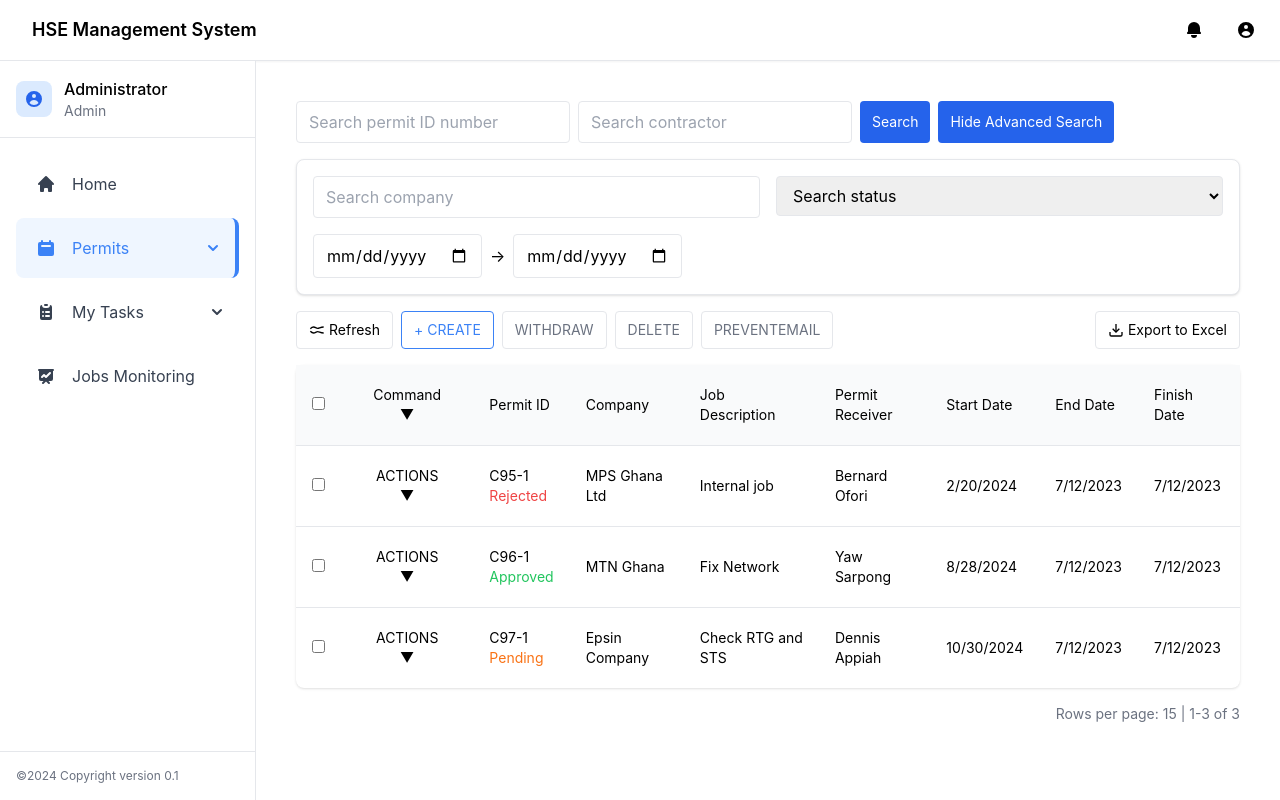
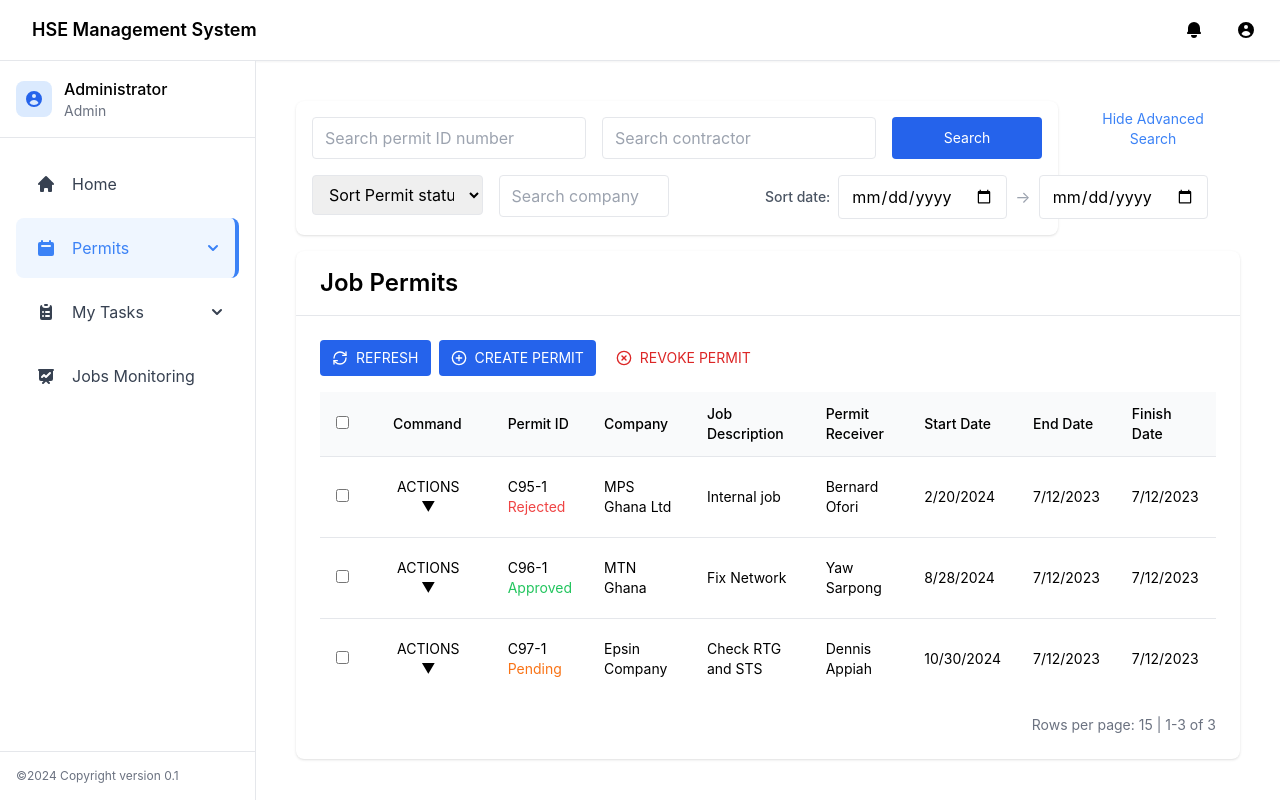
Before and after one commit to beko50/work-permit, a React (Create React App) app in the folder my-work-permit/: page /dashboard/permits/job-permits in a window 1280 px wide. Both pictures are taken after a click on the button "Show Advanced Search". Built offline with nearby package versions, Linux system fonts and the light colour scheme.

Commit message:
create permit form

```diff
--- a/my-work-permit/src/JobPermit.jsx
+++ b/my-work-permit/src/JobPermit.jsx
@@ -3,8 +3,7 @@ import { Card, CardHeader, CardContent } from './components/ui/card';
 import { Button } from './components/ui/button';
 import { Input, Select } from './components/ui/form';
 import { Table, TableHead, TableBody, TableRow, TableCell } from './components/ui/table';
-import { ExportToExcel } from './components/ui/export';
-import { Refresh, Withdraw, Delete, PreventEmail } from './components/ui/actions';
+import { RefreshCw, PlusCircle, XCircle } from 'lucide-react';
 
 const JobPermit = () => {
   const [showAdvanced, setShowAdvanced] = useState(false);
@@ -34,93 +33,134 @@ const JobPermit = () => {
 
   return (
     <div className="w-full p-4">
-      <div className="mb-4 flex space-x-2">
+      {/* Search Section */}
+      <div className="mb-4 flex justify-between items-start gap-2">
+        <Card className="flex-1 p-4">
+          <div className="flex flex-col gap-4">
+            <div className="flex gap-4">
+              <div className="flex-1">
                 <Input
                   placeholder="Search permit ID number"
                   value={searchParams.requestId}
                   onChange={(e) => setSearchParams({ ...searchParams, requestId: e.target.value })}
-          className="w-[200px]"
+                  className="w-full"
                 />
+              </div>
+              <div className="flex-1">
                 <Input
                   placeholder="Search contractor"
                   value={searchParams.contractor}
                   onChange={(e) => setSearchParams({ ...searchParams, contractor: e.target.value })}
-          className="w-[200px]"
+                  className="w-full"
                 />
-        <Button variant="primary" onClick={() => console.log('search')}>
+              </div>
+              <Button variant="primary" onClick={() => console.log('search')} className="w-[150px]">
                 Search
               </Button>
+            </div>
+
+            {showAdvanced && (
+              <div className="grid grid-cols-12 gap-4">
+                <div className="col-span-3">
+                  <Select
+                    placeholder="Sort Permit status"
+                    value={searchParams.status}
+                    onChange={(e) => setSearchParams({ ...searchParams, status: e.target.value })}
+                    options={['Approved', 'Pending', 'Rejected']}
+                    className="w-full"
+                  />
+                </div>
+                <div className="col-span-3">
+                  <Input
+                    placeholder="Search company"
+                    value={searchParams.company}
+                    onChange={(e) => setSearchParams({ ...searchParams, company: e.target.value })}
+                    className="w-full"
+                  />
+                </div>
+                <div className="col-span-6 flex items-center gap-2 pl-20">
+                  <span className="text-sm font-medium text-gray-600 whitespace-nowrap">Sort date:</span>
+                  <div className="flex-1 flex gap-2">
+                    <Input
+                      type="date"
+                      value={searchParams.startDate}
+                      onChange={(e) => setSearchParams({ ...searchParams, startDate: e.target.value })}
+                      className="flex-1"
+                    />
+                    <span className="self-center text-gray-400">→</span>
+                    <Input
+                      type="date"
+                      value={searchParams.endDate}
+                      onChange={(e) => setSearchParams({ ...searchParams, endDate: e.target.value })}
+                      className="flex-1"
+                    />
+                  </div>
+                </div>
+              </div>
+            )}
+          </div>
+        </Card>
         <Button
-          variant="primary"
+          variant="outline"
           onClick={() => setShowAdvanced(!showAdvanced)}
-          className="ml-auto"
-        >
+          className="border-blue-500 text-blue-500 hover:bg-blue-50">
           {showAdvanced ? 'Hide Advanced Search' : 'Show Advanced Search'}
         </Button>
       </div>
 
-      {showAdvanced && (
-        <Card className="border p-4 mb-4">
-          <div className="grid grid-cols-2 gap-4">
-            <Input
-              placeholder="Search company"
-              value={searchParams.company}
-              onChange={(e) => setSearchParams({ ...searchParams, company: e.target.value })}
-              className="w-[200px]"
-            />
-            <Select
-              placeholder="Search status"
-              value={searchParams.status}
-              onChange={(e) => setSearchParams({ ...searchParams, status: e.target.value })}
-              options={['Expired', 'Approved', 'For approval']}
-              className="w-[200px]"
-            />
-            <div className="col-span-2 flex gap-2">
-              <Input
-                type="date"
-                value={searchParams.startDate}
-                onChange={(e) => setSearchParams({ ...searchParams, startDate: e.target.value })}
-                className="w-[200px]"
-              />
-              <span className="self-center">→</span>
-              <Input
-                type="date"
-                value={searchParams.endDate}
-                onChange={(e) => setSearchParams({ ...searchParams, endDate: e.target.value })}
-              />
-            </div>
-          </div>
-        </Card>
-      )}
-
-      {/* Actions */}
+      {/* Main Content Card */}
+      <Card>
+        <CardHeader>
+          <h1 className="text-2xl font-semibold">Job Permits</h1>
+        </CardHeader>
+        <CardContent className="p-4">
+          {/* Action Buttons */}
           <div className="flex gap-2 mb-4">
-        <Refresh onClick={() => console.log('refresh')} />
-        <Button onClick={() => {}} className="border-blue-500 text-blue-500">+ CREATE</Button>
-        <Withdraw onClick={() => console.log('withdraw')} />
-        <Delete onClick={() => console.log('delete')} />
-        <PreventEmail onClick={() => console.log('prevent email')} />
-        <ExportToExcel data={permits} filename="permits">Export to Excel</ExportToExcel>
+            <Button
+              variant="secondary"
+              className="flex items-center gap-2 bg-blue-600 text-white hover:bg-blue-700"
+              onClick={() => console.log('refresh')}
+            >
+              <RefreshCw className="w-4 h-4" />
+              REFRESH
+            </Button>
+            <Button
+              variant='secondary'
+              className="flex items-center gap-2 bg-blue-600 text-white hover:bg-blue-700"
+              onClick={() => console.log('create')}
+            >
+              <PlusCircle className="w-4 h-4" />
+              CREATE PERMIT
+            </Button>
+            <Button
+              variant="destructive"
+              className="flex items-center gap-2 text-red-600 hover:bg-red-50 border-none"
+              onClick={() => console.log('revoke')}
+            >
+              <XCircle className="w-4 h-4" />
+              REVOKE PERMIT
+            </Button>
           </div>
 
-      {/* Permits table */}
-      <Card>
+          {/* Table */}
           <Table>
             <TableHead>
               <TableRow>
-              <TableCell className="w-8"><input type="checkbox" className="rounded border-gray-300" /></TableCell>
+                <TableCell className="w-8">
+                  <input type="checkbox" className="rounded border-gray-300" />
+                </TableCell>
                 <TableCell>
-                <Button variant="ghost" className="text-sm">
-                  Command ▼
+                <Button variant="ghost" className="text-sm font-medium">
+                    Command
                   </Button>
                 </TableCell>
-              <TableCell>Permit ID</TableCell>
-              <TableCell>Company</TableCell>
-              <TableCell>Job Description</TableCell>
-              <TableCell>Permit Receiver</TableCell>
-              <TableCell>Start Date</TableCell>
-              <TableCell>End Date</TableCell>
-              <TableCell>Finish Date</TableCell>
+                <TableCell className="text-base font-medium">Permit ID</TableCell>
+                <TableCell className="text-base font-medium">Company</TableCell>
+                <TableCell className="text-base font-medium">Job Description</TableCell>
+                <TableCell className="text-base font-medium">Permit Receiver</TableCell>
+                <TableCell className="text-base font-medium">Start Date</TableCell>
+                <TableCell className="text-base font-medium">End Date</TableCell>
+                <TableCell className="text-base font-medium">Finish Date</TableCell>
               </TableRow>
             </TableHead>
               <TableBody>
@@ -144,9 +184,12 @@ const JobPermit = () => {
                   ))}
                 </TableBody>
           </Table>
+
+          <div className="flex justify-end mt-4 text-sm text-gray-500">
+            Rows per page: 15 | 1-3 of 3
+          </div>
+        </CardContent>
       </Card>
-
-      <div className="flex justify-end mt-4 text-sm text-gray-500">Rows per page: 15 | 1-3 of 3</div>
     </div>
   );
 };
--- a/my-work-permit/src/ViewPermits.jsx
+++ b/my-work-permit/src/ViewPermits.jsx
@@ -1,16 +1,19 @@
-// ViewPermits.jsx
 import React, { useState } from 'react';
-import { Card, CardContent } from './components/ui/card';
+import { Card, CardHeader, CardContent } from './components/ui/card';
 import { Button } from './components/ui/button';
 import { Input, Select } from './components/ui/form';
 import { Table, TableHead, TableBody, TableRow, TableCell } from './components/ui/table';
-import { ExportToExcel } from './components/ui/export';
-import { Refresh, Withdraw, Delete, PreventEmail } from './components/ui/actions';
+import { RefreshCw, PlusCircle, XCircle } from 'lucide-react';
 
-const ViewPermits = () => {
+const ViewPermit = () => {
   const [showAdvanced, setShowAdvanced] = useState(false);
   const [searchParams, setSearchParams] = useState({
-    request: '', company: '', contractor: '', status: '', startDate: '11/18/2023', endDate: '12/18/2024'
+    requestId: '',
+    contractor: '',
+    company: '',
+    status: '',
+    startDate: '11/18/2023',
+    endDate: '12/18/2024'
   });
 
   const permits = [
@@ -30,53 +33,106 @@ const ViewPermits = () => {
 
   return (
     <div className="w-full p-4">
-      {/* Search and filters */}
-      <div className="mb-6">
-        <div className="grid grid-cols-3 gap-4">
-          <Input placeholder="Search request#" value={searchParams.request} onChange={(e) => setSearchParams({ ...searchParams, request: e.target.value })} />
-          <Input placeholder="Search company" value={searchParams.company} onChange={(e) => setSearchParams({ ...searchParams, company: e.target.value })} />
-          <Input placeholder="Search contractor" value={searchParams.contractor} onChange={(e) => setSearchParams({ ...searchParams, contractor: e.target.value })} />
+      {/* Search Section */}
+      <div className="mb-4 flex justify-between items-start gap-2">
+        <Card className="flex-1 p-4">
+          <div className="flex flex-col gap-4">
+            <div className="flex gap-4">
+              <div className="flex-1">
+                <Input
+                  placeholder="Search permit ID number"
+                  value={searchParams.requestId}
+                  onChange={(e) => setSearchParams({ ...searchParams, requestId: e.target.value })}
+                  className="w-full"
+                />
               </div>
+              <div className="flex-1">
+                <Input
+                  placeholder="Search contractor"
+                  value={searchParams.contractor}
+                  onChange={(e) => setSearchParams({ ...searchParams, contractor: e.target.value })}
+                  className="w-full"
+                />
+              </div>
+              <Button variant="primary" onClick={() => console.log('search')} className="w-[150px]">
+                Search
+              </Button>
+            </div>
+
             {showAdvanced && (
-          <div className="grid grid-cols-2 gap-4 mt-4">
-            <Select placeholder="Search status" value={searchParams.status} onChange={(e) => setSearchParams({ ...searchParams, status: e.target.value })} options={['Expired', 'Approved', 'For approval']} />
-            <div className="flex gap-2">
-              <Input type="date" value={searchParams.startDate} onChange={(e) => setSearchParams({ ...searchParams, startDate: e.target.value })} />
-              <span className="self-center">→</span>
-              <Input type="date" value={searchParams.endDate} onChange={(e) => setSearchParams({ ...searchParams, endDate: e.target.value })} />
+              <div className="grid grid-cols-12 gap-4">
+                <div className="col-span-3">
+                  <Select
+                    placeholder="Sort Permit status"
+                    value={searchParams.status}
+                    onChange={(e) => setSearchParams({ ...searchParams, status: e.target.value })}
+                    options={['Approved', 'Pending', 'Rejected']}
+                    className="w-full"
+                  />
+                </div>
+                <div className="col-span-3">
+                  <Input
+                    placeholder="Search company"
+                    value={searchParams.company}
+                    onChange={(e) => setSearchParams({ ...searchParams, company: e.target.value })}
+                    className="w-full"
+                  />
+                </div>
+                <div className="col-span-6 flex items-center gap-2 pl-20">
+                  <span className="text-sm font-medium text-gray-600 whitespace-nowrap">Sort date:</span>
+                  <div className="flex-1 flex gap-2">
+                    <Input
+                      type="date"
+                      value={searchParams.startDate}
+                      onChange={(e) => setSearchParams({ ...searchParams, startDate: e.target.value })}
+                      className="flex-1"
+                    />
+                    <span className="self-center text-gray-400">→</span>
+                    <Input
+                      type="date"
+                      value={searchParams.endDate}
+                      onChange={(e) => setSearchParams({ ...searchParams, endDate: e.target.value })}
+                      className="flex-1"
+                    />
+                  </div>
                 </div>
               </div>
             )}
-        <button className="text-gray-500 hover:text-gray-700" onClick={() => setShowAdvanced(!showAdvanced)}>
-          Advanced Search
-        </button>
+          </div>
+        </Card>
+        <Button
+          variant="outline"
+          onClick={() => setShowAdvanced(!showAdvanced)}
+          className="border-blue-500 text-blue-500 hover:bg-blue-50">
+          {showAdvanced ? 'Hide Advanced Search' : 'Show Advanced Search'}
+        </Button>
       </div>
 
-      {/* Actions */}
-      <div className="flex gap-2 mb-4">
-        <Refresh onClick={() => console.log('refresh')} />
-        <Button onClick={() => {}} className="border-blue-500 text-blue-500">+ CREATE</Button>
-        <Withdraw onClick={() => console.log('withdraw')} />
-        <Delete onClick={() => console.log('delete')} />
-        <PreventEmail onClick={() => console.log('prevent email')} />
-        <ExportToExcel data={permits} filename="permits">Export to Excel</ExportToExcel>
-      </div>
-
-      {/* Permits table */}
+      {/* Main Content Card */}
       <Card>
-        <CardContent className="p-0">
+        <CardHeader>
+          <h1 className="text-2xl font-semibold"> View Job Permits</h1>
+        </CardHeader>
+        <CardContent className="p-4">
+          {/* Table */}
           <Table>
             <TableHead>
               <TableRow>
-                <TableCell className="w-8"><input type="checkbox" className="rounded border-gray-300" /></TableCell>
-                <TableCell>Command</TableCell>
-                <TableCell>Request#</TableCell>
-                <TableCell>Company</TableCell>
-                <TableCell>Job Description</TableCell>
-                <TableCell>Permit Receiver</TableCell>
-                <TableCell>Start Date</TableCell>
-                <TableCell>End Date</TableCell>
-                <TableCell>Finish Date</TableCell>
+                <TableCell className="w-8">
+                  <input type="checkbox" className="rounded border-gray-300" />
+                </TableCell>
+                <TableCell>
+                <Button variant="ghost" className="text-sm font-medium">
+                    Command
+                  </Button>
+                </TableCell>
+                <TableCell className="text-base font-medium">Permit ID</TableCell>
+                <TableCell className="text-base font-medium">Company</TableCell>
+                <TableCell className="text-base font-medium">Job Description</TableCell>
+                <TableCell className="text-base font-medium">Permit Receiver</TableCell>
+                <TableCell className="text-base font-medium">Start Date</TableCell>
+                <TableCell className="text-base font-medium">End Date</TableCell>
+                <TableCell className="text-base font-medium">Finish Date</TableCell>
               </TableRow>
             </TableHead>
               <TableBody>
@@ -87,7 +143,7 @@ const ViewPermits = () => {
                     <TableCell>
                       <div className="flex flex-col">
                         <span>{permit.id}</span>
-                      <span className={getStatusColor(permit.status)}>{permit.status} {permit.statusCn}</span>
+                        <span className={getStatusColor(permit.status)}>{permit.status}</span>
                       </div>
                     </TableCell>
                     <TableCell>{permit.company}</TableCell>
@@ -100,12 +156,14 @@ const ViewPermits = () => {
                   ))}
                 </TableBody>
           </Table>
+
+          <div className="flex justify-end mt-4 text-sm text-gray-500">
+            Rows per page: 15 | 1-3 of 3
+          </div>
         </CardContent>
       </Card>
-
-      <div className="flex justify-end mt-4 text-sm text-gray-500">Rows per page: 15 | 1-3 of 3</div>
     </div>
   );
 };
 
-export default ViewPermits;
+export default ViewPermit;
```
Also changed, not shown: my-work-permit/src/PermitForm.jsx (added). Lines whose indentation alone changed are shown as unchanged.
